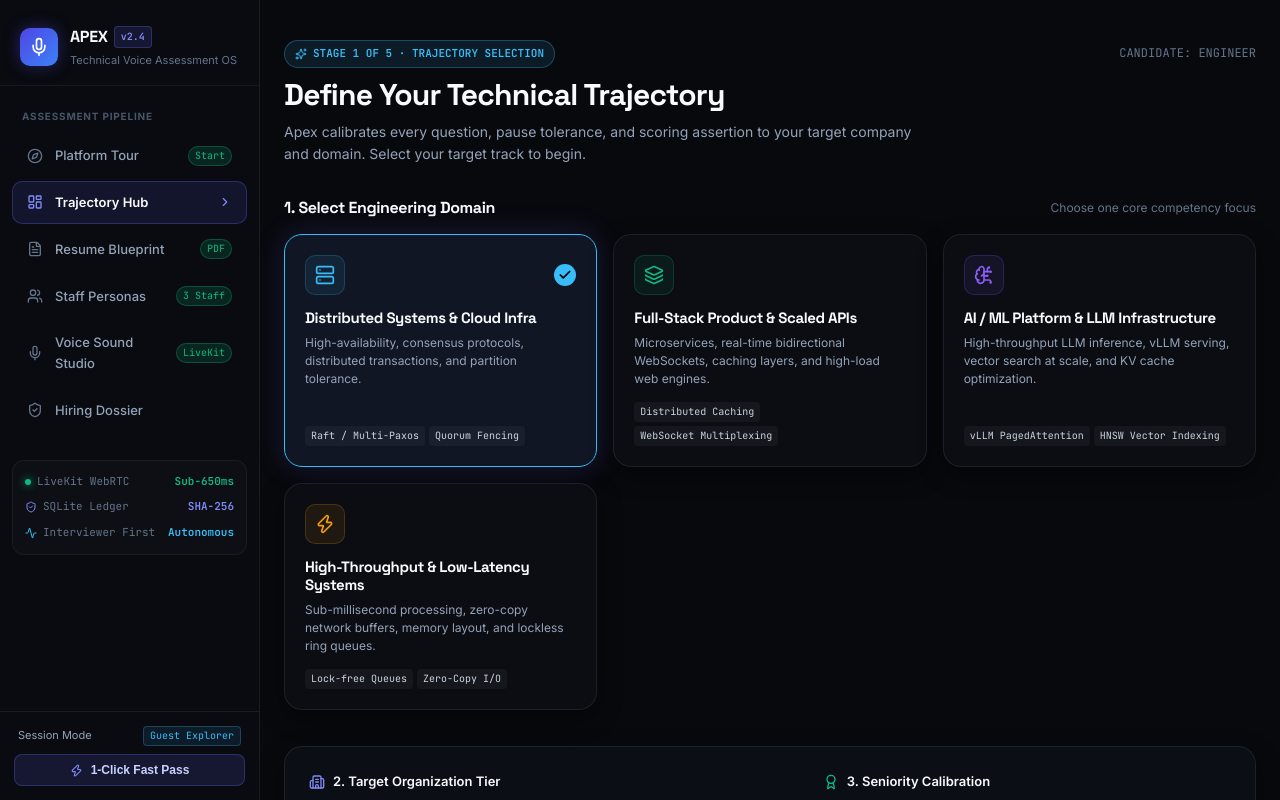
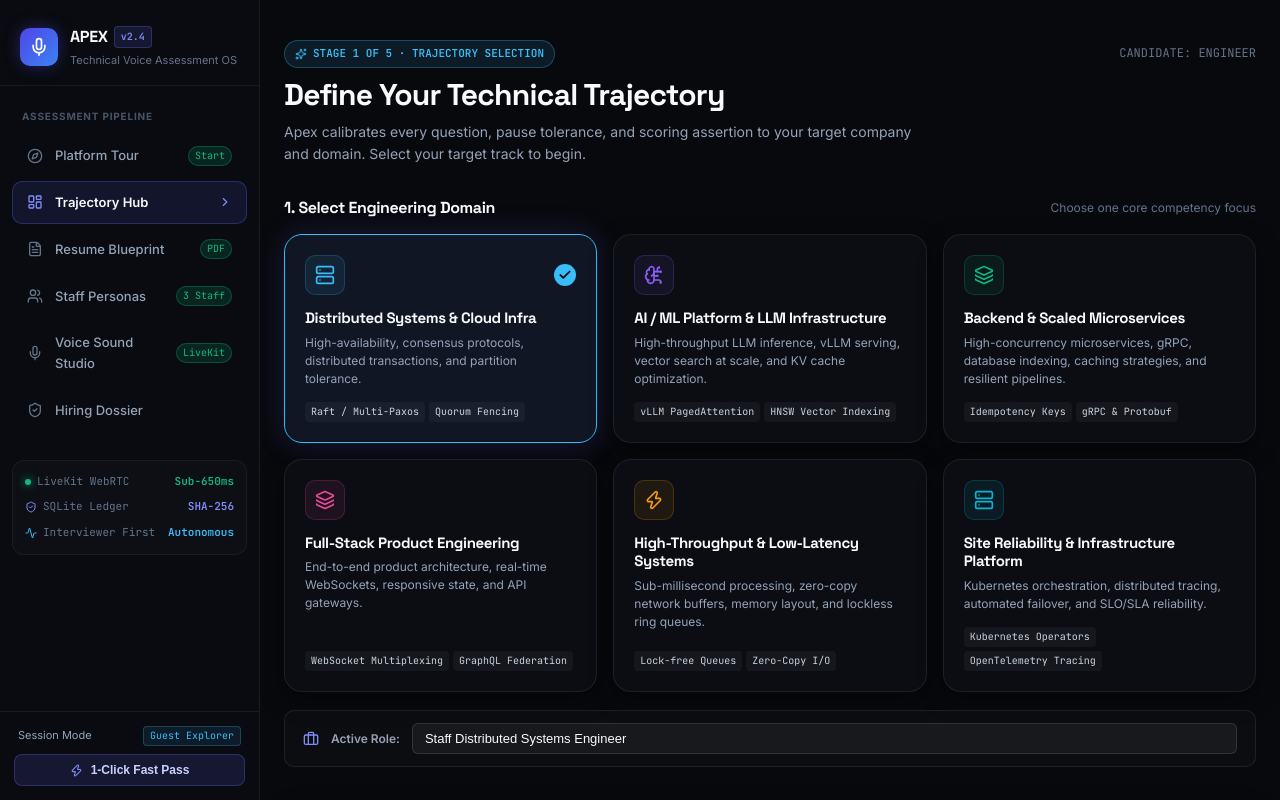
Before and after one commit to aaritmehta15/ai-mock-interview-system, a React (Vite) app in the folder frontend/: page /dashboard in a window 1280 px wide. Built offline with nearby package versions, Linux system fonts and the light colour scheme; no server answers.

Commit message:
fix(dashboard): decouple base domain roles from seniority and add live role editor

```diff
--- a/frontend/src/pages/Dashboard.tsx
+++ b/frontend/src/pages/Dashboard.tsx
@@ -1,4 +1,4 @@
-import { useState } from 'react';
+import { useState, useEffect } from 'react';
 import { useNavigate } from 'react-router-dom';
 import { motion } from 'framer-motion';
 import {
@@ -11,6 +11,7 @@ import {
   Award,
   Check,
   Sparkles,
+  Briefcase,
 } from 'lucide-react';
 import { useAuth } from '../context/AuthContext';
 import { useInterview } from '../context/InterviewContext';
@@ -18,6 +19,7 @@ import { useInterview } from '../context/InterviewContext';
 interface TrackOption {
   id: string;
   title: string;
+  baseRole: string;
   role: string;
   tagline: string;
   icon: React.ElementType;
@@ -29,38 +31,62 @@ const TRACKS: TrackOption[] = [
   {
     id: 'dist-sys',
     title: 'Distributed Systems & Cloud Infra',
-    role: 'Staff Distributed Systems Engineer',
+    baseRole: 'Distributed Systems Engineer',
+    role: 'Distributed Systems Engineer',
     tagline: 'High-availability, consensus protocols, distributed transactions, and partition tolerance.',
     icon: Server,
     accent: '#38bdf8',
     coreConcepts: ['Raft / Multi-Paxos', 'Quorum Fencing', 'Kafka Event Streaming', 'DynamoDB / Cassandra'],
   },
   {
-    id: 'full-stack',
-    title: 'Full-Stack Product & Scaled APIs',
-    role: 'Senior Full-Stack Systems Engineer',
-    tagline: 'Microservices, real-time bidirectional WebSockets, caching layers, and high-load web engines.',
-    icon: Layers,
-    accent: '#10b981',
-    coreConcepts: ['Distributed Caching', 'WebSocket Multiplexing', 'Idempotency Keys', 'GraphQL Federation'],
-  },
-  {
     id: 'ai-platform',
     title: 'AI / ML Platform & LLM Infrastructure',
-    role: 'Staff AI Infrastructure Engineer',
+    baseRole: 'AI Infrastructure Engineer',
+    role: 'AI Infrastructure Engineer',
     tagline: 'High-throughput LLM inference, vLLM serving, vector search at scale, and KV cache optimization.',
     icon: BrainCircuit,
     accent: '#8b5cf6',
     coreConcepts: ['vLLM PagedAttention', 'HNSW Vector Indexing', 'Quantization (FP8/INT4)', 'Triton Inference Server'],
   },
   {
+    id: 'backend',
+    title: 'Backend & Scaled Microservices',
+    baseRole: 'Backend Engineer',
+    role: 'Backend Engineer',
+    tagline: 'High-concurrency microservices, gRPC, database indexing, caching strategies, and resilient pipelines.',
+    icon: Layers,
+    accent: '#10b981',
+    coreConcepts: ['Idempotency Keys', 'gRPC & Protobuf', 'Redis Caching', 'PostgreSQL Query Optimization'],
+  },
+  {
+    id: 'full-stack',
+    title: 'Full-Stack Product Engineering',
+    baseRole: 'Full-Stack Engineer',
+    role: 'Full-Stack Engineer',
+    tagline: 'End-to-end product architecture, real-time WebSockets, responsive state, and API gateways.',
+    icon: Layers,
+    accent: '#ec4899',
+    coreConcepts: ['WebSocket Multiplexing', 'GraphQL Federation', 'State Management', 'SSR & Hydration'],
+  },
+  {
     id: 'low-latency',
     title: 'High-Throughput & Low-Latency Systems',
-    role: 'Staff Systems Performance Engineer',
+    baseRole: 'Systems Performance Engineer',
+    role: 'Systems Performance Engineer',
     tagline: 'Sub-millisecond processing, zero-copy network buffers, memory layout, and lockless ring queues.',
     icon: Zap,
     accent: '#f59e0b',
     coreConcepts: ['Lock-free Queues', 'Zero-Copy I/O', 'Cache-Line Alignment', 'Kernel Bypass (DPDK)'],
+  },
+  {
+    id: 'sre-devops',
+    title: 'Site Reliability & Infrastructure Platform',
+    baseRole: 'Site Reliability Engineer',
+    role: 'Site Reliability Engineer',
+    tagline: 'Kubernetes orchestration, distributed tracing, automated failover, and SLO/SLA reliability.',
+    icon: Server,
+    accent: '#06b6d4',
+    coreConcepts: ['Kubernetes Operators', 'OpenTelemetry Tracing', 'Chaos Engineering', 'Canary Rollouts'],
   },
 ];
 
@@ -75,7 +101,13 @@ const COMPANIES = [
   'OpenAI',
 ];
 
-const SENIORITY_LEVELS = ['Mid-Level (L4)', 'Senior Engineer (L5)', 'Staff Engineer (L6)', 'Principal Engineer (L7)'];
+const SENIORITY_LEVELS = [
+  'Junior (L3)',
+  'Mid-Level (L4)',
+  'Senior (L5)',
+  'Staff (L6)',
+  'Principal (L7)',
+];
 
 export default function Dashboard() {
   const { user } = useAuth();
@@ -92,9 +124,30 @@ export default function Dashboard() {
 
   const [selectedTrackId, setSelectedTrackId] = useState<string>('dist-sys');
 
+  // Keep track highlighting synchronized if targetRole matches a known track
+  useEffect(() => {
+    const matchedTrack = TRACKS.find(t =>
+      targetRole.toLowerCase().includes(t.baseRole.toLowerCase())
+    );
+    if (matchedTrack) {
+      setSelectedTrackId(matchedTrack.id);
+    }
+  }, [targetRole]);
+
   const handleSelectTrack = (track: TrackOption) => {
     setSelectedTrackId(track.id);
-    setTargetRole(track.role);
+    const cleanBase = track.baseRole;
+    const combinedRole = seniority.toLowerCase() === 'mid-level' ? cleanBase : `${seniority} ${cleanBase}`;
+    setTargetRole(combinedRole);
+  };
+
+  const handleSelectSeniority = (levelStr: string) => {
+    const cleanSeniority = levelStr.split(' ')[0];
+    setSeniority(cleanSeniority);
+    // Dynamically update targetRole so seniority is composed with role title
+    const currentBase = targetRole.replace(/^(Junior|Mid-Level|Senior|Staff|Principal)\s+/i, '') || 'Distributed Systems Engineer';
+    const combinedRole = cleanSeniority.toLowerCase() === 'mid-level' ? currentBase : `${cleanSeniority} ${currentBase}`;
+    setTargetRole(combinedRole);
   };
 
   const handleProceed = () => {
@@ -239,6 +292,41 @@ export default function Dashboard() {
             );
           })}
         </div>
+
+        {/* Active Role Quick Editor */}
+        <div
+          style={{
+            marginTop: 18,
+            padding: '12px 18px',
+            borderRadius: 10,
+            background: 'rgba(255, 255, 255, 0.02)',
+            border: '1px solid rgba(255, 255, 255, 0.08)',
+            display: 'flex',
+            alignItems: 'center',
+            gap: 12,
+          }}
+        >
+          <Briefcase size={16} color="#818cf8" />
+          <span style={{ fontSize: 12, color: '#94a3b8', whiteSpace: 'nowrap', fontWeight: 600 }}>
+            Active Role:
+          </span>
+          <input
+            type="text"
+            value={targetRole}
+            onChange={(e) => setTargetRole(e.target.value)}
+            placeholder="e.g. Staff Distributed Systems Engineer"
+            style={{
+              flex: 1,
+              padding: '7px 12px',
+              fontSize: 13,
+              borderRadius: 6,
+              background: 'rgba(255, 255, 255, 0.05)',
+              border: '1px solid rgba(255, 255, 255, 0.12)',
+              color: '#f8fafc',
+              outline: 'none',
+            }}
+          />
+        </div>
       </div>
 
       {/* Target Company & Seniority Configuration */}
@@ -304,7 +392,7 @@ export default function Dashboard() {
                   <button
                     key={level}
                     type="button"
-                    onClick={() => setSeniority(level.split(' ')[0])}
+                    onClick={() => handleSelectSeniority(level)}
                     style={{
                       padding: '8px 12px',
                       borderRadius: 8,
@@ -348,7 +436,7 @@ export default function Dashboard() {
             CONFIGURED CALIBRATION
           </div>
           <div style={{ fontSize: 15, fontWeight: 700, color: '#f8fafc' }}>
-            {targetCompany} · {targetRole} ({seniority})
+            {targetCompany} · {targetRole}
           </div>
         </div>
 
```
